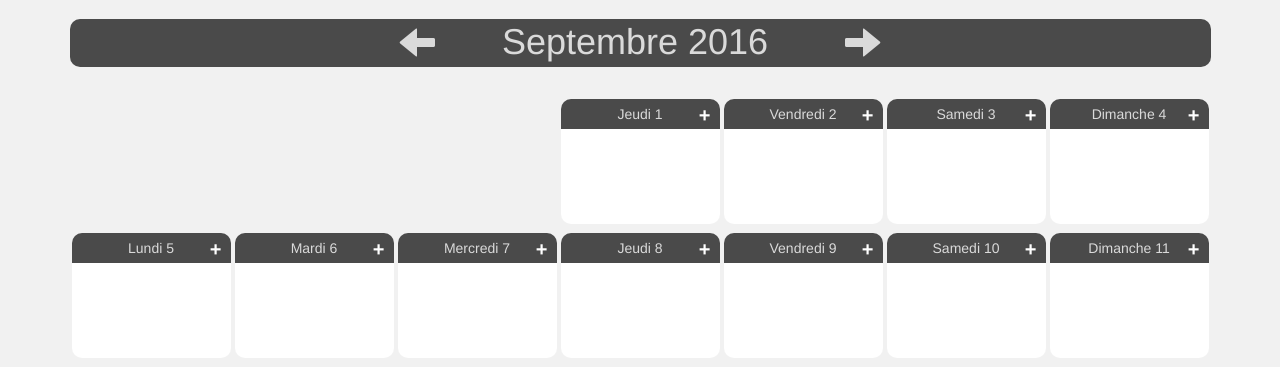
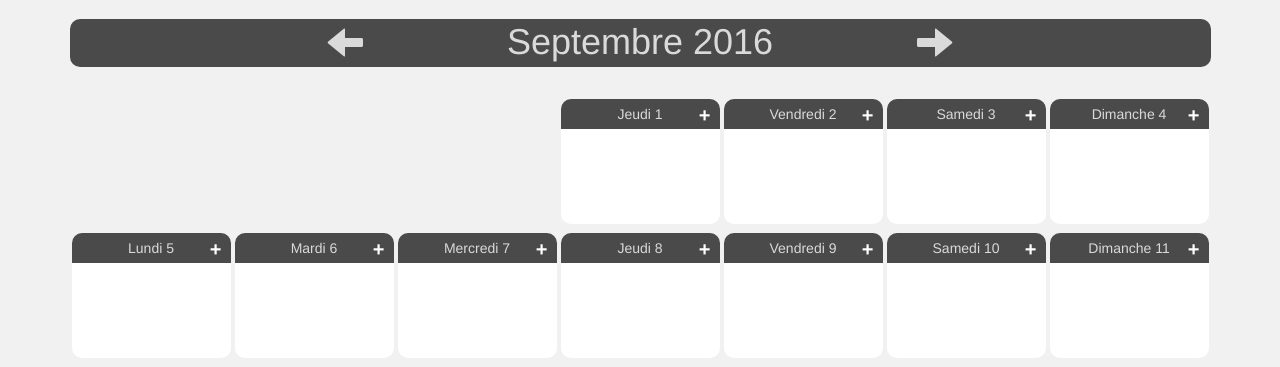
Before and after one commit to byjuw/Evently, a CodeIgniter app: page /eventlysite/ in a window 1280 px wide. Shown: the part 81-448 px from the top of the page. Run offline with CodeIgniter, Linux system fonts and the light colour scheme; some libraries are stand-ins or nearby versions.

Commit message:
Ajustement calendrier
Ajustement calendrier, flèche de navigation fixe.
Nettoyage du code suite ajout fonctionnalités précédentes.

```diff
--- a/Eventlysite/CSS/calendrier.css
+++ b/Eventlysite/CSS/calendrier.css
@@ -33,9 +33,6 @@
 	color:#fff;
 }
 
-.lienNavMois {
-}
-
 .navMois {
 	width: 50px;
 	display: inline-block;
@@ -44,8 +41,13 @@
 	top: 5px !important;
 }
 
-.navMois:hover {
+.navMois, #moisAn {
 	cursor: pointer;
+}
+
+#moisAn {
+	display: inline-block;
+	width: 400px;
 }
 
 #calendrier {
@@ -54,7 +56,6 @@
 
 #titreCalendrier {
 	background-color: #4a4a4a;
-	text-align: center;
 	border-radius: 10px;
 	overflow: hidden;
 	padding-bottom: 5px;
--- a/Eventlysite/calendrier.php
+++ b/Eventlysite/calendrier.php
@@ -1,8 +1,11 @@
 <div class="container">
 	<div id="calendrier">
 		<div id="titreCalendrier">
-			<h1><span id="moisG" class="glyphicon glyphicon-arrow-left navMois" aria-hidden="true" onclick="index--;calendrier(index);"></span><span id="moisAn"></span>
-			<span class="glyphicon glyphicon-arrow-right navMois" aria-hidden="true" onclick="index++;calendrier(index);"></span></h1>
+			<h1>
+        <span class="glyphicon glyphicon-arrow-left navMois" aria-hidden="true" onclick="index--;calendrier(index);"></span>
+        <span id="moisAn" onclick="index=0;calendrier(index);"></span>
+  			<span class="glyphicon glyphicon-arrow-right navMois" aria-hidden="true" onclick="index++;calendrier(index);"></span>
+      </h1>
 		</div>
     <div id="bodyCalendrier">
 		  <script type="text/javascript">calendrier(0)</script>
@@ -69,5 +72,5 @@
             </form>
           </div>
         </div>
-      </div>
-    </div>
+  </div>
+</div>
--- a/Eventlysite/js/calendrier.js
+++ b/Eventlysite/js/calendrier.js
@@ -1,6 +1,6 @@
 var index = 0;
 
-function calendrier(index)
+function calendrier(index) // index = paramètre pour la navigation de mois en mois dans le calendrier.
 {
 
     var date = new Date();
@@ -9,7 +9,7 @@ function calendrier(index)
     var annee = date.getFullYear(); //Récupérer la date Annee avec 4 chiffres
     var bodyCalendrier = "";
 
-    if (index != 0) {
+    if (index != 0) { // Permet la navigation de mois en mois dans le calendrier.
         var changeMois = moi + index;
         var date = new Date(annee, changeMois);
         var moi = date.getMonth(); //Récupérer la date Mois
@@ -36,7 +36,7 @@ function calendrier(index)
     sem = 0;
     for(i=2;i<=cpt_j;i++)
     {
-        bodyCalendrier = bodyCalendrier + ('<div class="moisPrecedent"> </div>');
+        bodyCalendrier = bodyCalendrier + ('<div class="moisPrecedent"></div>');
         sem++;
     }
     for(i=1;i<=nbJourMois;i++)
```
Also changed, not shown: Eventlysite/CSS/main.css (+0 -9 lines).
